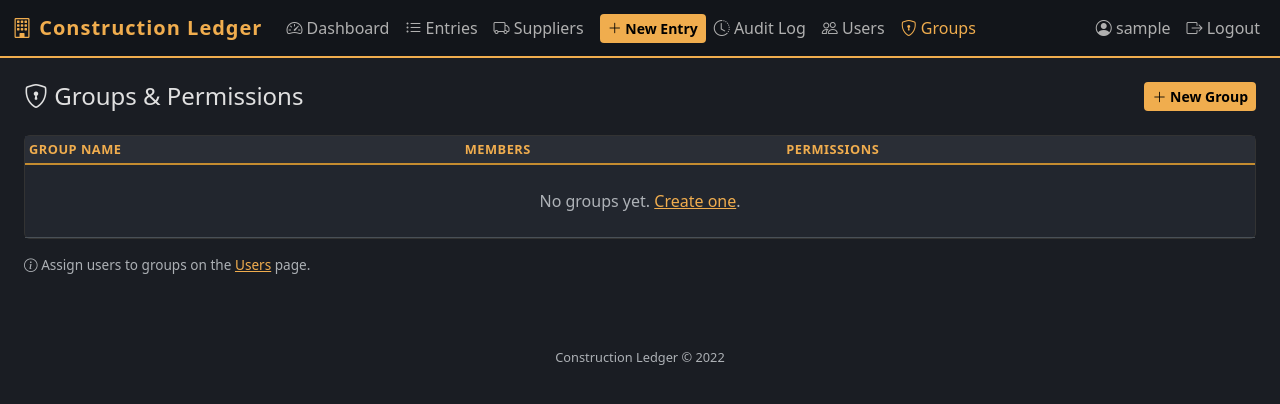
After one commit to strogers3/construction-ledger, a Django app: page /groups/ in a window 1280 px wide. The commit adds this page. Shown: the top 404 px of the page. Run offline with Django 5.2, Linux system fonts and the light colour scheme; the visitor is signed in with stand-in values (Sample User, id 1).

Commit message:
Add group permissions management UI
Staff users can now create, edit, and delete permission groups from
/groups/. Each group shows friendly permission labels grouped by
category (Entries, Suppliers, Type Descriptions) with checkboxes.
Groups nav link added to navbar for staff users.

Co-Authored-By: Claude Sonnet 4.6 <noreply@anthropic.com>

```diff
--- a/ledger/forms.py
+++ b/ledger/forms.py
@@ -120,3 +120,36 @@ class UserEditForm(forms.ModelForm):
             user.save()
             user.groups.set(self.cleaned_data.get('groups') or [])
         return user
+
+
+# Ledger permissions presented with friendly labels, grouped by category.
+# Each tuple is (codename, label, category).
+LEDGER_PERMISSIONS = [
+    # Entries
+    ('view_constructionentry',   'View entries',           'Entries'),
+    ('add_constructionentry',    'Add entries',            'Entries'),
+    ('change_constructionentry', 'Edit entries',           'Entries'),
+    ('delete_constructionentry', 'Delete entries',         'Entries'),
+    # Suppliers
+    ('view_supplier',            'View suppliers',         'Suppliers'),
+    ('add_supplier',             'Add suppliers',          'Suppliers'),
+    ('change_supplier',          'Edit / rename / merge suppliers', 'Suppliers'),
+    ('delete_supplier',          'Delete suppliers',       'Suppliers'),
+    # Type descriptions
+    ('view_typedescription',     'View type descriptions', 'Type Descriptions'),
+    ('change_typedescription',   'Edit type descriptions', 'Type Descriptions'),
+]
+
+LEDGER_PERMISSION_CHOICES = [(code, label) for code, label, _ in LEDGER_PERMISSIONS]
+
+
+class GroupForm(forms.Form):
+    name = forms.CharField(
+        max_length=150,
+        widget=forms.TextInput(attrs={'class': 'form-control'}),
+    )
+    permissions = forms.MultipleChoiceField(
+        choices=LEDGER_PERMISSION_CHOICES,
+        required=False,
+        widget=forms.CheckboxSelectMultiple(),
+    )
--- a/ledger/templates/ledger/base.html
+++ b/ledger/templates/ledger/base.html
@@ -91,6 +91,11 @@
                             <i class="bi bi-people"></i> Users
                         </a>
                     </li>
+                    <li class="nav-item">
+                        <a class="nav-link {% if 'group' in request.resolver_match.url_name %}active{% endif %}" href="{% url 'ledger:group_list' %}">
+                            <i class="bi bi-shield-lock"></i> Groups
+                        </a>
+                    </li>
                     {% endif %}
                 </ul>
                 <ul class="navbar-nav ms-auto">
--- /dev/null
+++ b/ledger/templates/ledger/group_list.html
@@ -0,0 +1,62 @@
+{% extends "ledger/base.html" %}
+
+{% block title %}Groups - Construction Ledger{% endblock %}
+
+{% block content %}
+<div class="d-flex justify-content-between align-items-center mb-4">
+    <h4 class="mb-0"><i class="bi bi-shield-lock"></i> Groups &amp; Permissions</h4>
+    <a href="{% url 'ledger:group_create' %}" class="btn btn-accent btn-sm">
+        <i class="bi bi-plus-lg"></i> New Group
+    </a>
+</div>
+
+<div class="card p-0">
+    <div class="table-responsive">
+        <table class="table table-sm table-hover mb-0">
+            <thead>
+                <tr>
+                    <th>Group Name</th>
+                    <th>Members</th>
+                    <th>Permissions</th>
+                    <th></th>
+                </tr>
+            </thead>
+            <tbody>
+                {% for item in group_data %}
+                <tr>
+                    <td><strong>{{ item.group.name }}</strong></td>
+                    <td>
+                        <span class="badge bg-secondary">{{ item.group.member_count }}</span>
+                    </td>
+                    <td style="font-size:0.85rem;">
+                        {% if item.active_perms %}
+                            {% for perm in item.active_perms %}
+                                <span class="badge bg-primary me-1 mb-1">{{ perm }}</span>
+                            {% endfor %}
+                        {% else %}
+                            <span class="text-muted">No permissions</span>
+                        {% endif %}
+                    </td>
+                    <td class="text-end">
+                        <a href="{% url 'ledger:group_edit' item.group.pk %}" class="btn btn-sm btn-outline-secondary">
+                            <i class="bi bi-pencil"></i> Edit
+                        </a>
+                    </td>
+                </tr>
+                {% empty %}
+                <tr>
+                    <td colspan="4" class="text-center text-muted py-4">
+                        No groups yet. <a href="{% url 'ledger:group_create' %}">Create one</a>.
+                    </td>
+                </tr>
+                {% endfor %}
+            </tbody>
+        </table>
+    </div>
+</div>
+
+<div class="mt-3 text-muted" style="font-size:0.85rem;">
+    <i class="bi bi-info-circle"></i>
+    Assign users to groups on the <a href="{% url 'ledger:user_list' %}">Users</a> page.
+</div>
+{% endblock %}
--- a/ledger/urls.py
+++ b/ledger/urls.py
@@ -14,6 +14,9 @@ urlpatterns = [
     path('users/', views.user_list, name='user_list'),
     path('users/new/', views.user_create, name='user_create'),
     path('users/<int:pk>/edit/', views.user_edit, name='user_edit'),
+    path('groups/', views.group_list, name='group_list'),
+    path('groups/new/', views.group_create, name='group_create'),
+    path('groups/<int:pk>/edit/', views.group_edit, name='group_edit'),
     path('suppliers/', views.supplier_list, name='supplier_list'),
     path('suppliers/<int:pk>/', views.supplier_detail, name='supplier_detail'),
     path('suppliers/<int:pk>/rename/', views.supplier_rename, name='supplier_rename'),
```
